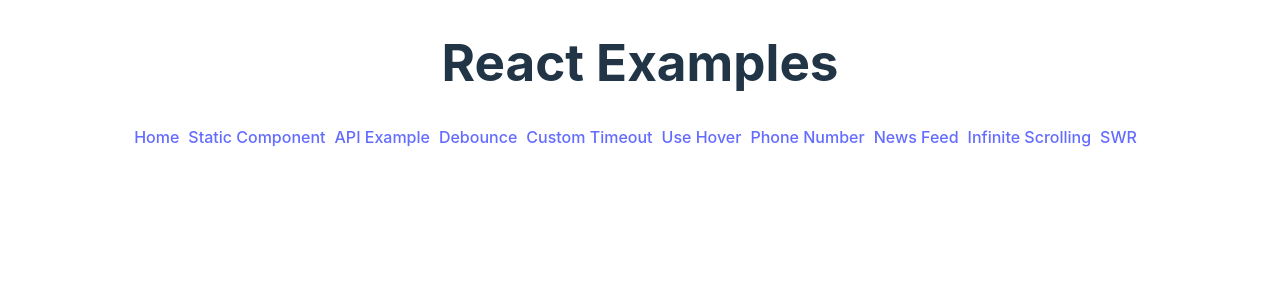
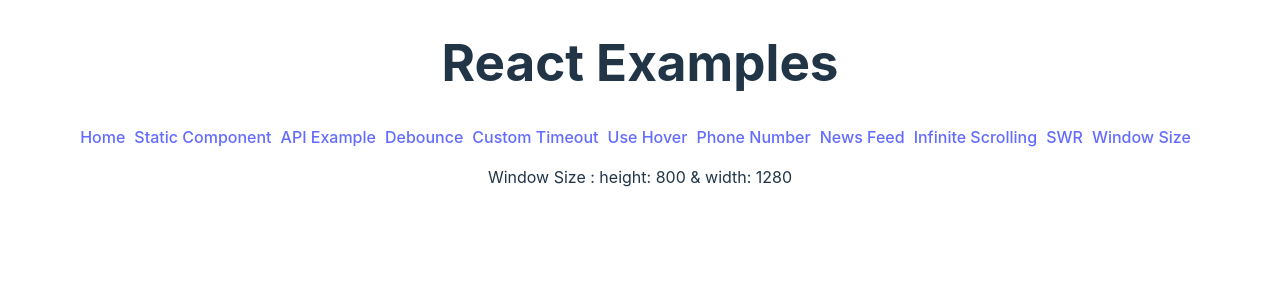
Before and after one commit to neerajrd25/react-problems, a React (Vite) app: page /window-size in a window 1280 px wide. Shown: the top 300 px of the page. Built offline with nearby package versions, Linux system fonts and the light colour scheme.

Commit message:
window resize hook added

```diff
--- a/src/App.tsx
+++ b/src/App.tsx
@@ -10,6 +10,7 @@ import PhoneNumber from './components/PhoneNumberInput';
 import { NewsFeed } from './components/NewsFeed';
 import { InfiniteScrolling } from './components/InfiniteScrolling';
 import { SWR } from './components/SWR';
+import { WindowSize } from './components/WindowSize';
 
 const navlinks = [
   { path: '/', name: 'Home', component: <Home /> },
@@ -21,7 +22,8 @@ const navlinks = [
   { path: '/phone-number', name: 'Phone Number',  component: <PhoneNumber /> },
   { path: '/newsfeed', name: 'News Feed',  component: <NewsFeed /> },
   { path: '/infinite-scrolling', name: 'Infinite Scrolling',  component: <InfiniteScrolling /> },
-  { path: '/swr', name: 'SWR',  component: <SWR /> }
+  { path: '/swr', name: 'SWR',  component: <SWR /> },
+  { path: '/window-size', name: 'Window Size',  component: <WindowSize/> }
 
 
 ];
--- /dev/null
+++ b/src/components/WindowSize.tsx
@@ -0,0 +1,10 @@
+import { useWindowSize } from "../hooks/windowsize.hook"
+
+export const WindowSize = () => {
+  const { height, width } = useWindowSize();
+  return (
+    <>
+      <p>Window Size :  height: {height} & width: {width}</p>
+    </>
+  )
+}
--- /dev/null
+++ b/src/hooks/windowsize.hook.ts
@@ -0,0 +1,23 @@
+import { useEffect, useState } from "react";
+
+export function useWindowSize() {
+  const [windowDimensions, setWindowDimensions] = useState({
+    height: innerHeight,
+    width: innerWidth,
+  })
+
+  useEffect(() => {
+    const handleResize = () => {
+      setWindowDimensions({
+        height: innerHeight,
+        width: innerWidth
+      });
+    }
+    window.addEventListener('resize', handleResize);
+    return () => window.removeEventListener('resize', handleResize)
+  }, [])
+
+
+
+  return windowDimensions;
+}
```
